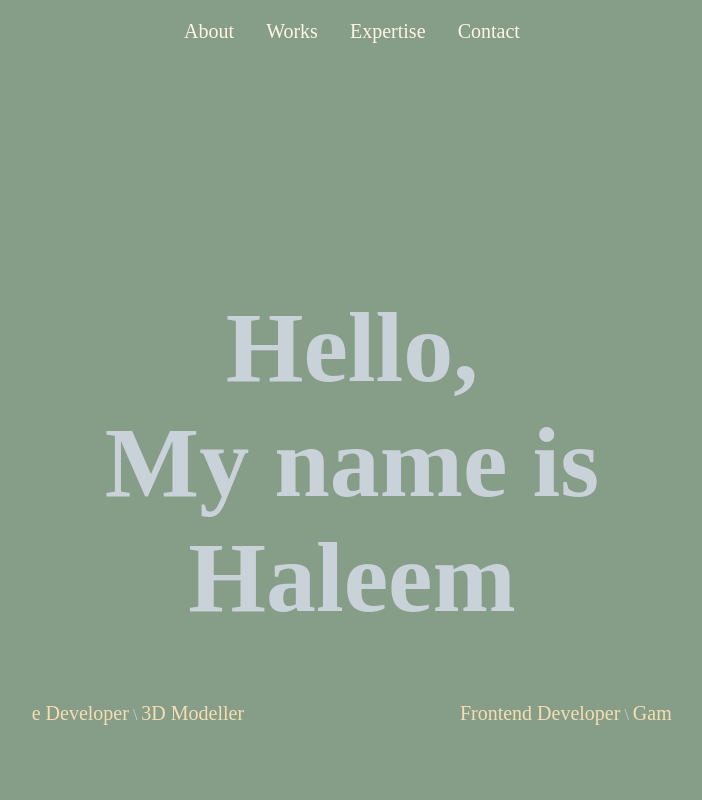
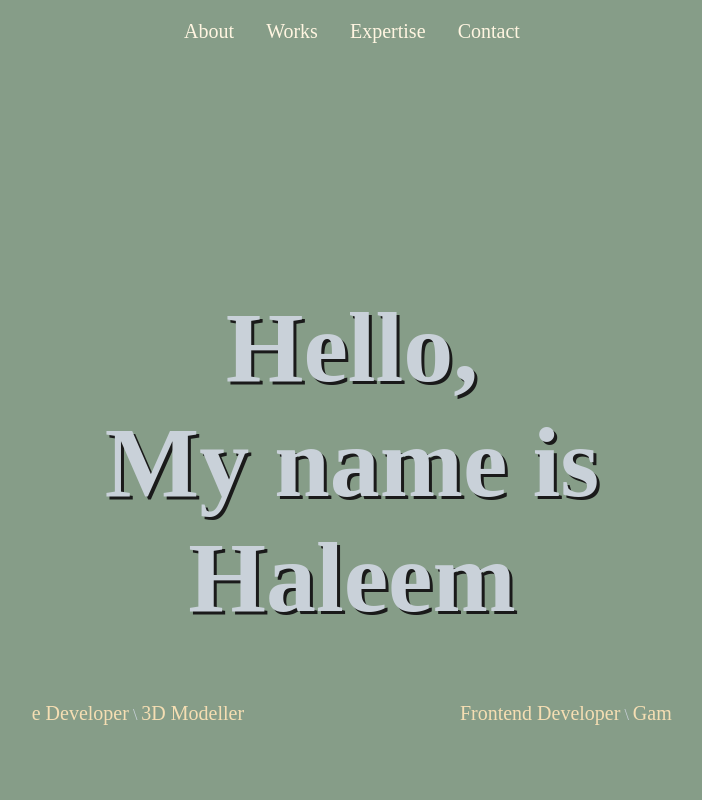
Before and after one commit to ubelgame/portfolio-site-v1, a plain HTML site: page index.html in a window 1280 px wide. Shown: the top 800 px of the page, without its empty margins (288-990 px from the left). Drawn offline with Linux system fonts and the light colour scheme.

Commit message:
added text shadow to centre page h1

```diff
--- a/styles.css
+++ b/styles.css
@@ -20,6 +20,7 @@ body {
 .centre-page h1 {
     font-size: 100px;
     cursor: pointer;
+    text-shadow: 3px 3px 0 #1a1a1a;
 }
 
 .centre-page h1:hover {
```
